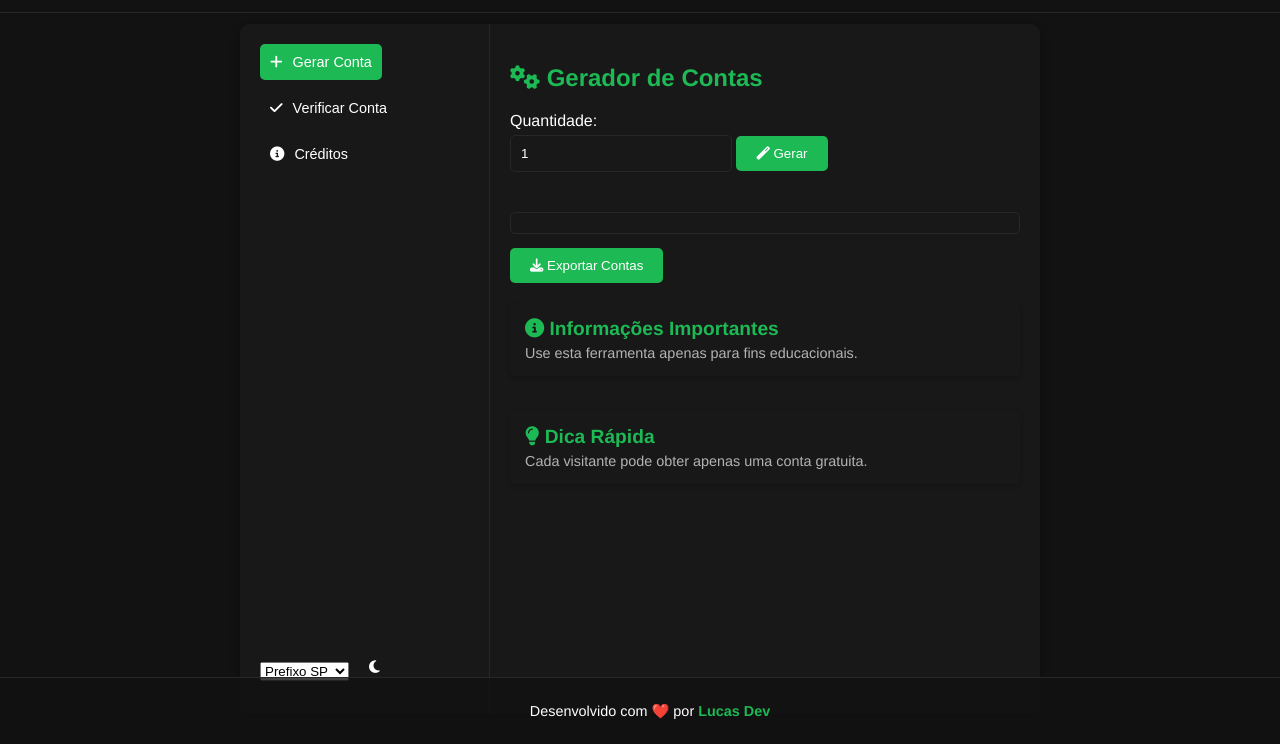
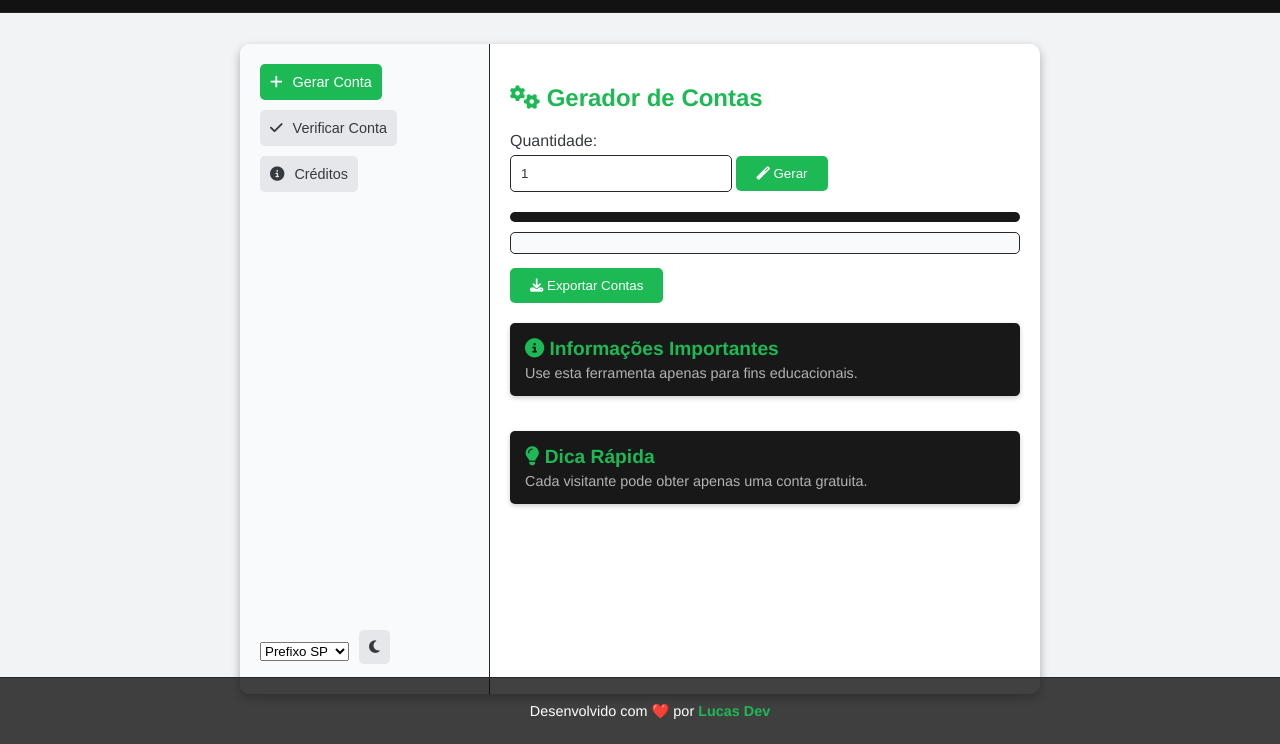
Before and after one commit to LucasDesignerF/spotify-gen, a plain HTML site: page index.html in a window 1280 px wide. Both pictures are taken after a click on the button "Alternar Modo Claro/Escuro". Shown: the part 56-800 px from the top of the page. Drawn offline with nearby package versions, Linux system fonts and the light colour scheme.

Commit message:
Update style.css

```diff
--- a/style.css
+++ b/style.css
@@ -6,7 +6,7 @@ body {
     margin: 0;
     padding: 0;
     display: flex;
-    justify-content: center;
+    flex-direction: column;
     align-items: center;
     height: 100vh;
     overflow-x: hidden;
@@ -20,12 +20,13 @@ body {
     width: 90%;
     max-width: 800px;
     display: grid;
-    grid-template-columns: 250px auto;
+    grid-template-columns: 250px 1fr;
     overflow: hidden;
     animation: fadeIn 1s ease-in-out;
     transition: background-color 0.3s ease, color 0.3s ease;
     margin-top: 100px; /* Espaço para a navbar */
     margin-bottom: 50px; /* Espaço para o footer */
+    height: calc(100vh - 150px); /* Ajuste para evitar sobreposição com navbar e footer */
 }
 
 /* Navbar */
@@ -81,7 +82,7 @@ body {
 
 .sidebar button {
     background-color: #181818;
-    color: #ffffff;
+    color: white;
     border: none;
     padding: 10px;
     margin-bottom: 10px;
@@ -111,7 +112,7 @@ body {
     flex-direction: column;
     overflow-y: auto;
     transition: background-color 0.3s ease, color 0.3s ease;
-    height: calc(100vh - 150px); /* Ajuste para evitar sobreposição com navbar e footer */
+    height: 100%; /* Ajuste para ocupar todo o espaço disponível */
 }
 
 h2 {
@@ -171,6 +172,50 @@ pre {
     font-size: 0.9rem;
     margin-top: 10px;
     transition: color 0.3s ease;
+}
+
+/* Modo Claro */
+body.light-mode {
+    background-color: #f2f3f5;
+    color: #36393f;
+}
+
+body.light-mode .container {
+    background-color: #ffffff;
+    color: #36393f;
+}
+
+body.light-mode .sidebar {
+    background-color: #f9fafb;
+    color: #36393f;
+}
+
+body.light-mode .sidebar button {
+    background-color: #e5e7eb;
+    color: #36393f;
+}
+
+body.light-mode .sidebar button:hover {
+    background-color: #d1d5db;
+}
+
+body.light-mode .sidebar button.active {
+    background-color: #1db954;
+    color: white;
+}
+
+body.light-mode input {
+    background-color: #ffffff;
+    color: #36393f;
+}
+
+body.light-mode pre {
+    background-color: #f9fafb;
+    color: #36393f;
+}
+
+body.light-mode .cronometro {
+    color: #1db954;
 }
 
 /* Footer Transparente */
@@ -325,6 +370,10 @@ pre {
         padding: 8px 15px;
         font-size: 0.9rem;
     }
+
+    .main {
+        height: calc(100vh - 200px); /* Ajuste para evitar sobreposição com navbar e footer */
+    }
 }
 
 /* Animações */
```
